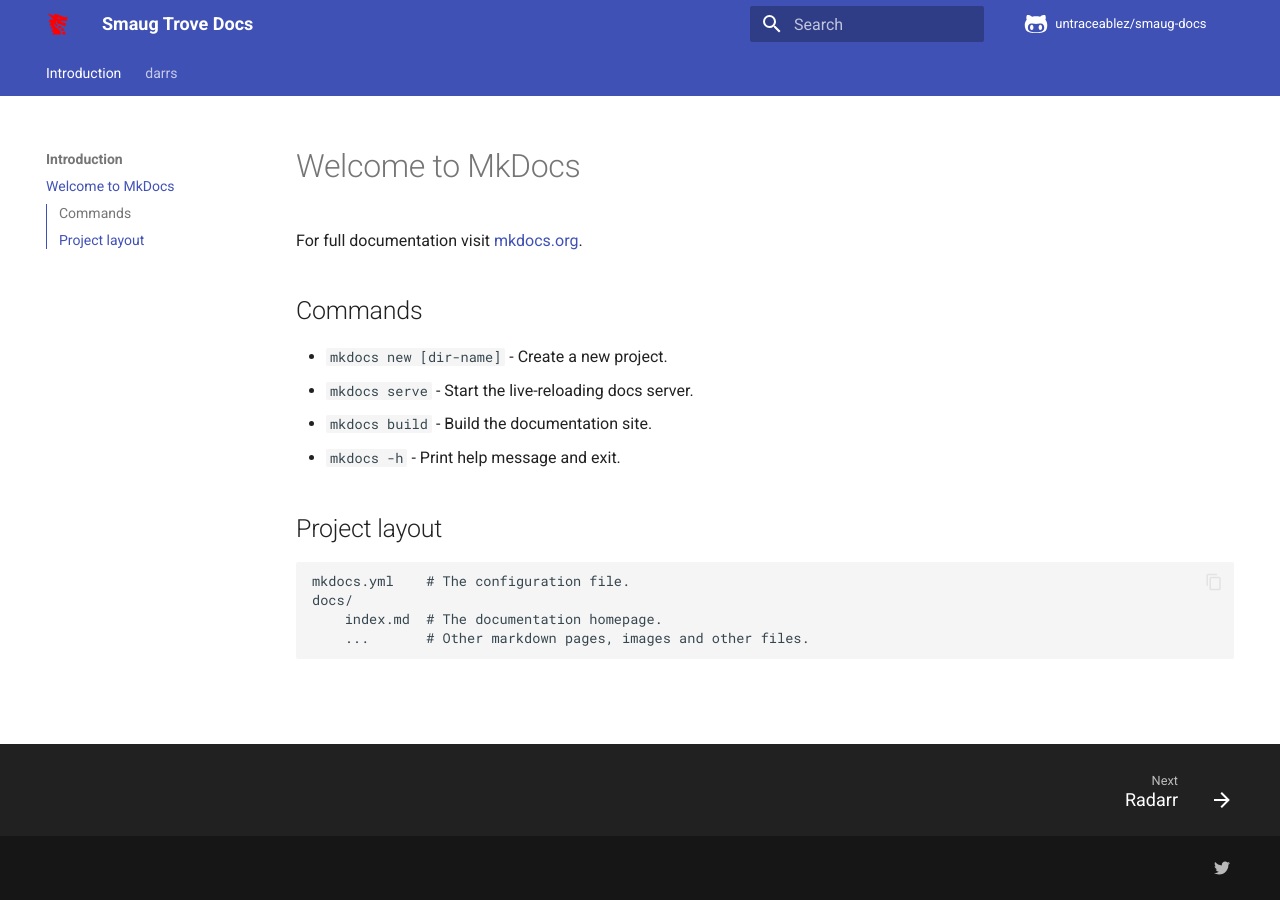
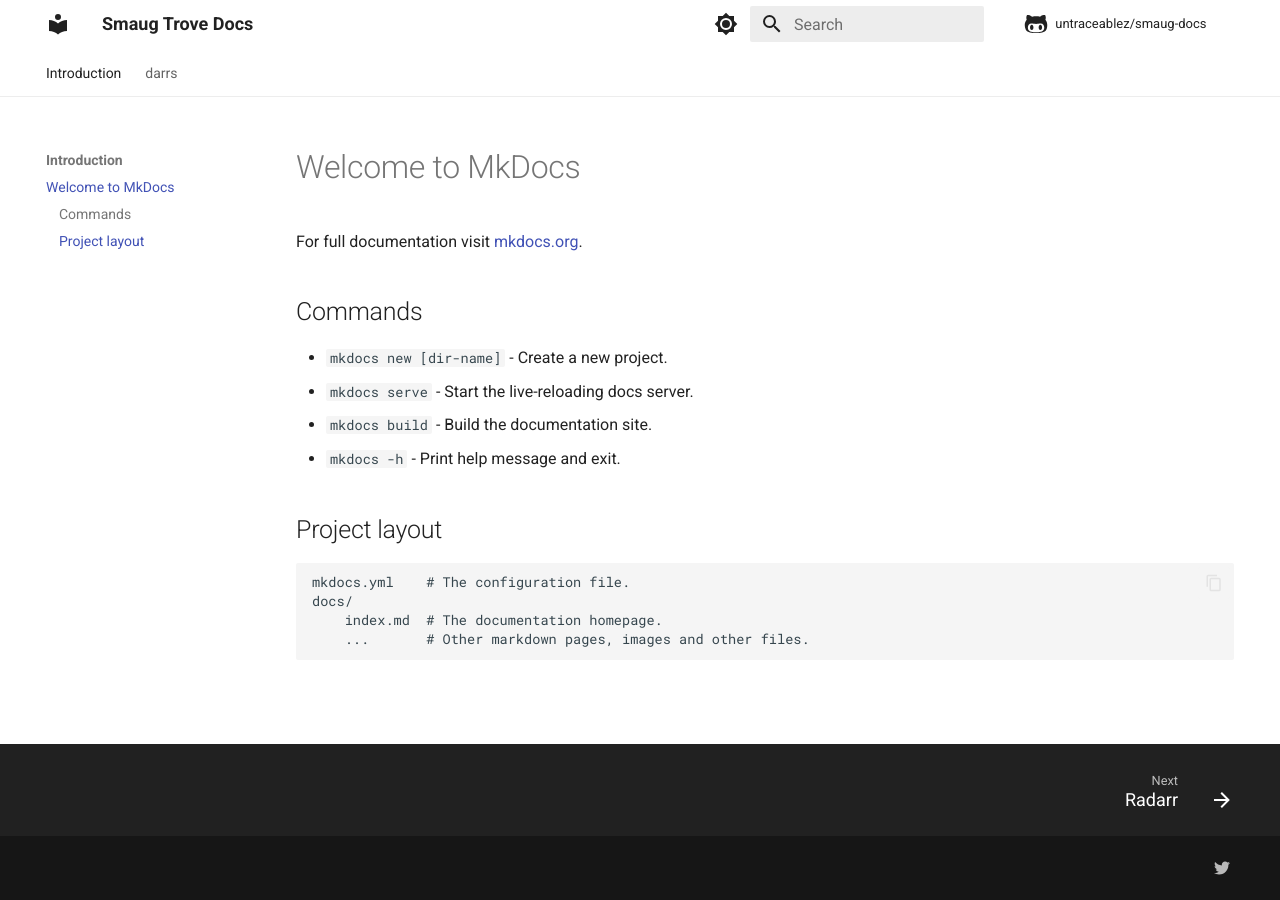
Before and after one commit to untraceablez/smaug-docs, an MkDocs documentation site: the page built from docs/index.md, in a window 1280 px wide. Built offline with MkDocs 1.6.1 and Material for MkDocs 9.7.7, drawn with Linux system fonts in a browser that asks for light colours; comment, search, counter and statistics services are not loaded.

Commit message:
updated theme settings in mkdocs.yml

```diff
--- a/mkdocs.yml
+++ b/mkdocs.yml
@@ -6,8 +6,24 @@
 
 #Theme & Theme Specific Settings
 theme:
-  logo: img/logo.png
-  favicon: img/logo.png
+  palette:
+    # Palette toggle for light mode
+    - scheme: default
+      primary: white
+      accent: deep-purple
+      toggle:
+        icon: material/brightness-7
+        name: Switch to dark mode
+
+    # Palette toggle for dark mode
+    - scheme: slate
+      primary: deep-purple
+      accent: deep-orange
+      toggle:
+        icon: material/brightness-4
+        name: Switch to light mode
+
+  favicon: img/logo-light.png
   icon:
     repo: fontawesome/brands/github-alt
   name: material
```
Also changed, not shown: docs/img/logo-dark.png (added), docs/img/logo-light.png (added).
